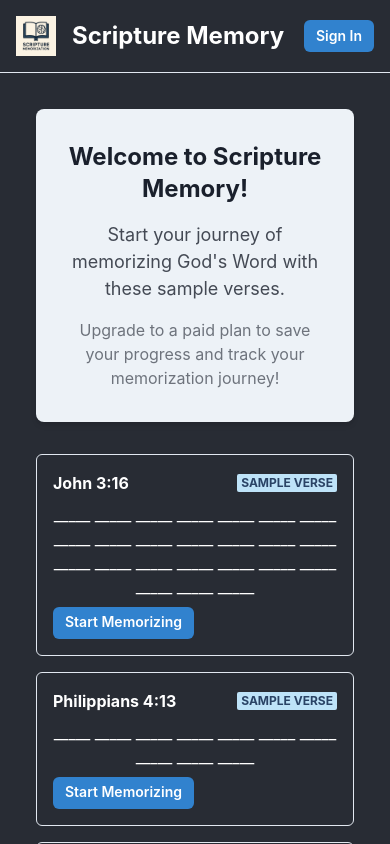
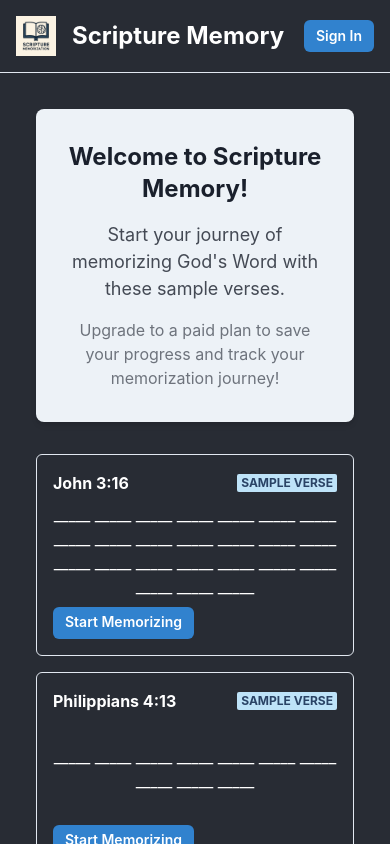
Before and after one commit to Benunc/scripturememory, a React (Vite) app: page / in a window 390 px wide. Shown: the top 844 px of the page. Built offline with nearby package versions, Linux system fonts and the light colour scheme; no server answers.

Commit message:
fix: improve verse container heights for mobile responsiveness

```diff
--- a/src/components/FreeVersion.tsx
+++ b/src/components/FreeVersion.tsx
@@ -125,7 +125,14 @@ export function FreeVersion({ userEmail, onSignOut, onSignIn }: FreeVersionProps
                     <Text fontWeight="bold">{verse.reference}</Text>
                     <Badge colorScheme="blue">Sample Verse</Badge>
                   </Flex>
-                  <Text>{renderVerseText(verse)}</Text>
+                  <Box
+                    minH={{ base: "6em", md: "4em" }}
+                    display="flex"
+                    alignItems="center"
+                    lineHeight="1.5"
+                  >
+                    <Text>{renderVerseText(verse)}</Text>
+                  </Box>
                   <Flex gap={2} wrap="wrap">
                     {activeVerseId !== verse.reference ? (
                       <Button
--- a/src/components/VerseList.tsx
+++ b/src/components/VerseList.tsx
@@ -503,7 +503,14 @@ export const VerseList: React.FC = () => {
                   Delete
                 </Text>
               </Flex>
-              <Text>{renderVerseText(verse)}</Text>
+              <Box
+                minH={{ base: "6em", md: "4em" }}
+                display="flex"
+                alignItems="center"
+                lineHeight="1.5"
+              >
+                <Text>{renderVerseText(verse)}</Text>
+              </Box>
               <Flex gap={2} wrap="wrap">
                 {activeVerseId !== verse.reference ? (
                   <Button
```
